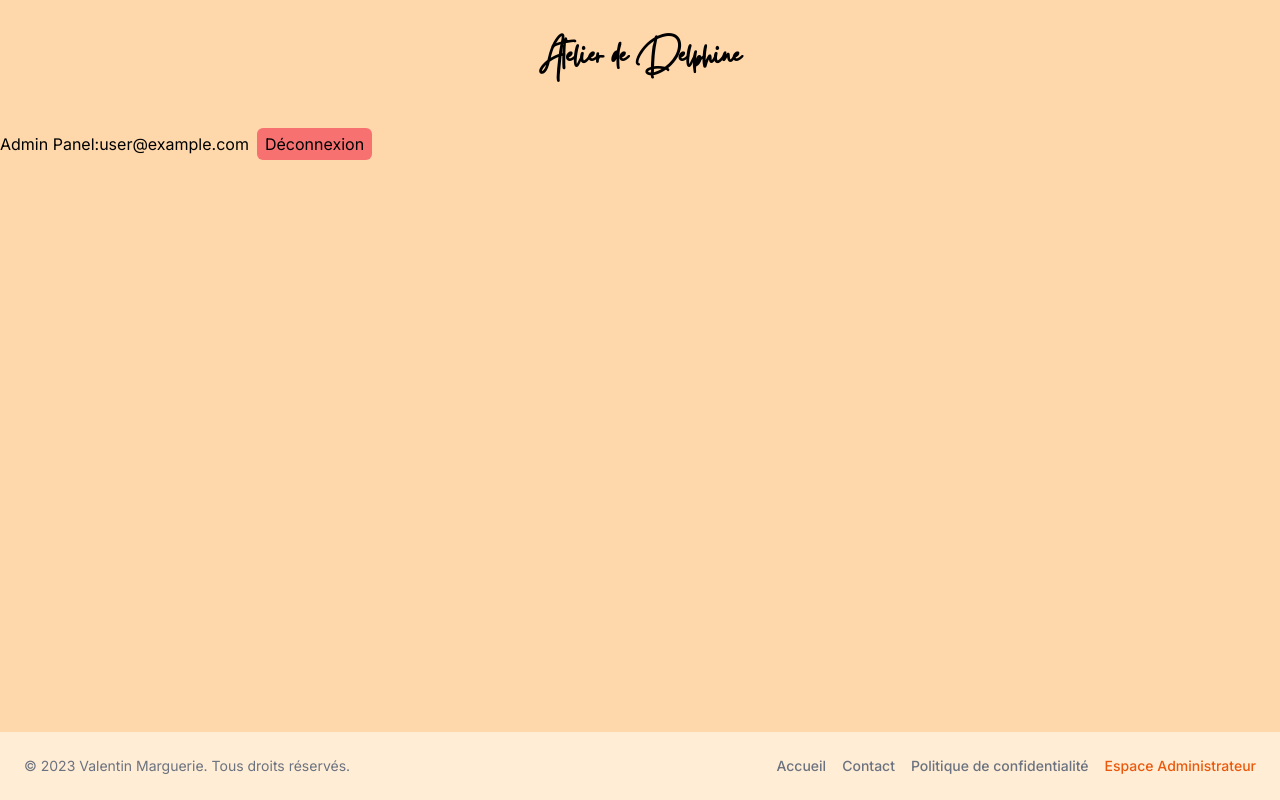
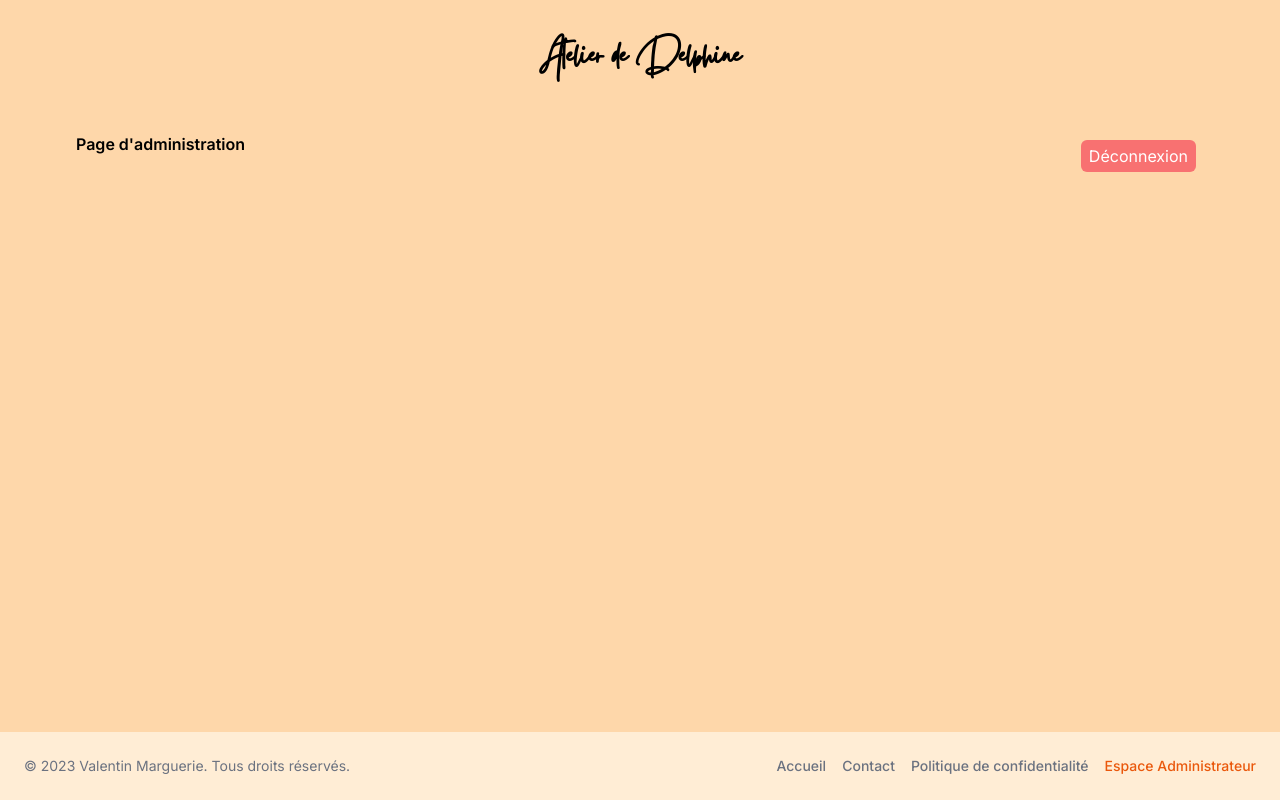
Before and after one commit to ValentinM27/atelier-de-delphine, a Next.js app: page /admin in a window 1280 px wide. Built offline with nearby package versions, Linux system fonts and the light colour scheme; no server answers; sample sign-in values are in the browser's storage.

Commit message:
[#8] - Base Layout admin

```diff
--- a/app/admin/page.tsx
+++ b/app/admin/page.tsx
@@ -5,10 +5,14 @@ export default async function Admin() {
   const session = await loginIsRequiredServer();
 
   return (
-    <div>
-      Admin Panel:
-      {session?.user?.email}
-      <LogoutButton />
+    <div className="m-auto max-w-6xl text-black">
+      <div className="m-1 p-2">
+        <span className="font-semibold">Page d&apos;administration</span>
+        <span className="float-right">
+          <LogoutButton />
+        </span>
+        {/* Liste des posts */}
+      </div>
     </div>
   );
 }
--- a/components/logoutBtn.tsx
+++ b/components/logoutBtn.tsx
@@ -5,7 +5,7 @@ import { signOut } from "next-auth/react";
 export const LogoutButton = () => {
   return (
     <button
-      className="py-1 px-2 rounded-md bg-red-400 hover:bg-red-600 m-2"
+      className="py-1 px-2 rounded-md text-white bg-red-400 hover:bg-red-600 m-2"
       onClick={() => signOut()}
     >
       Déconnexion
```
